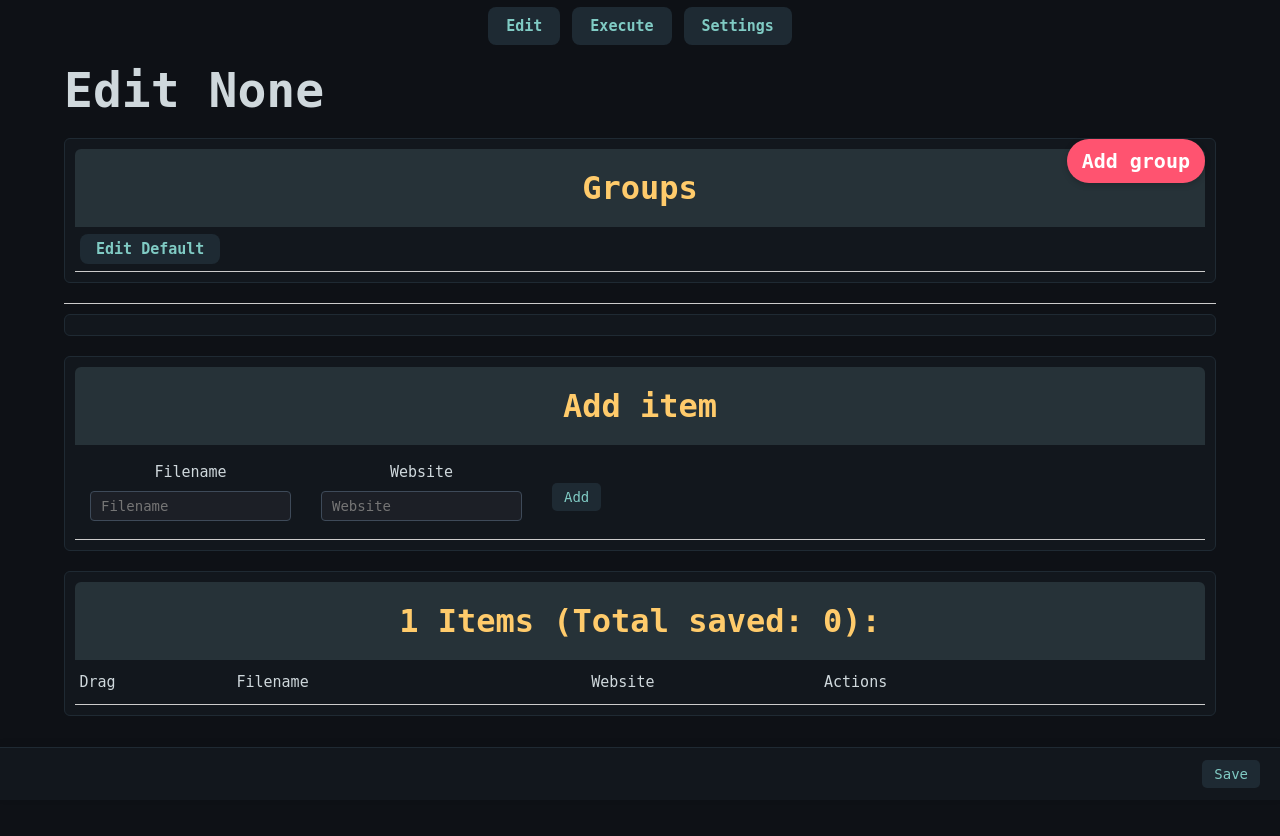
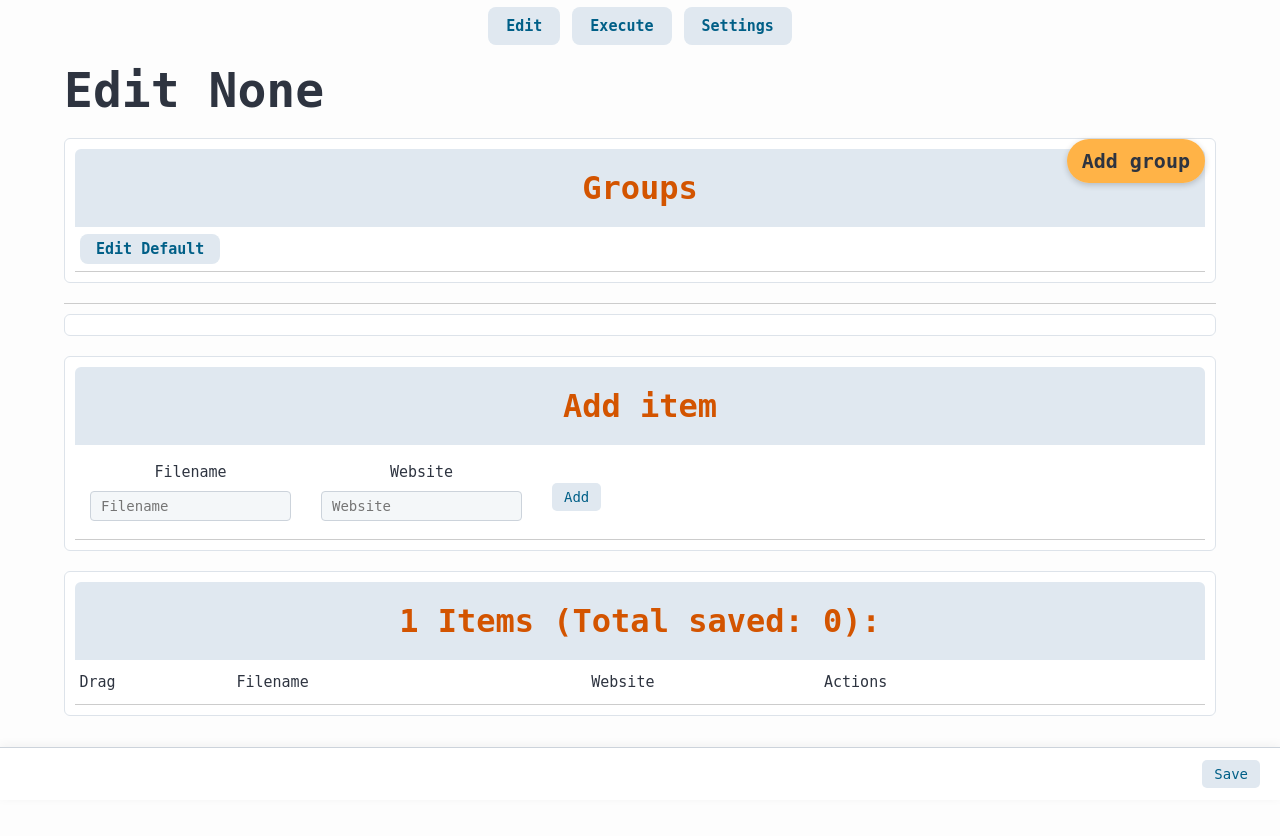
Before and after one commit to Jacobchestnut16/Web-dlp-down-z, a Flask app: page /edit/1 in a window 1280 px wide. Run offline with Flask 3, Linux system fonts and the light colour scheme.

Commit message:
beta v1.3.5 b1

```diff
--- a/static/css/code.css
+++ b/static/css/code.css
@@ -1,6 +1,6 @@
 body {
-    background-color: #0e1116; /* Dark, almost black */
-    color: #cfd8dc; /* Soft blue-gray, easy on eyes */
+    background-color: #fdfdfd; /* Very light background */
+    color: #2e3440; /* Dark gray-blue for body text */
     font-family: 'Fira Code', 'Courier New', monospace;
 }
 
@@ -8,8 +8,8 @@
 nav a,
 div.nav-item a,
 button {
-    background-color: #1e2a33; /* Cool dark blue-gray */
-    color: #80cbc4; /* Muted cyan */
+    background-color: #e0e8f0; /* Soft blue-gray */
+    color: #005f87; /* Developer-style blue */
     transition: background-color 0.3s ease, transform 0.2s;
 }
 
@@ -17,46 +17,46 @@
 nav a:hover,
 div.nav-item a:hover,
 button:hover {
-    background-color: #29414f;
+    background-color: #cbddea;
     transform: translateY(-2px);
 }
 
 div.container {
-    background: #12171d; /* Slightly lighter than body */
+    background: #ffffff;
     border-radius: 6px;
-    border: 1px solid #1f2a33;
+    border: 1px solid #dde3ea;
 }
 
 div.title {
-    background: #263238; /* Steely dark tone */
-    color: #ffcb6b; /* Warm highlight like Monokai yellow */
+    background: #e0e8f0;
+    color: #d35400; /* Solarized-like orange */
     font-weight: bold;
 }
 
 input[type="text"],
 select {
-    background-color: #1c1f26;
-    border: 1px solid #3e4a59;
-    color: #cfd8dc;
+    background-color: #f4f7f9;
+    border: 1px solid #ccd3db;
+    color: #2e3440;
     font-family: inherit;
 }
 
 input[type="text"]:focus,
 select:focus {
-    border-color: #80cbc4;
+    border-color: #005f87;
     outline: none;
 }
 
 .fixed-bottom-bar {
-    background-color: #12171d;
-    border-top: 1px solid #1f2a33;
+    background-color: #ffffff;
+    border-top: 1px solid #ccd3db;
 }
 
 div.new a {
-    background-color: #ff5370; /* Vibrant pink/red accent */
-    color: #ffffff;
+    background-color: #ffb347; /* Warm orange highlight */
+    color: #2e3440;
 }
 
 .sortable-ghost {
-    background: #2a2e38 !important;
+    background: #f3f9ff !important;
 }
--- a/system.json
+++ b/system.json
@@ -43,6 +43,10 @@
             "1.3.5.1": {
                 "add": [
                     "static/css/style.css",
+                    "static/css/evergreen.css",
+                    "static/css/evergreen_dark.css",
+                    "static/css/code.css",
+                    "static/css/code_dark.css",
                     "templates/index.html",
                     "templates/createfile.html",
                     "templates/execute.html",
```
Also changed, not shown: static/css/code_dark.css (added, +62 -0 lines).
